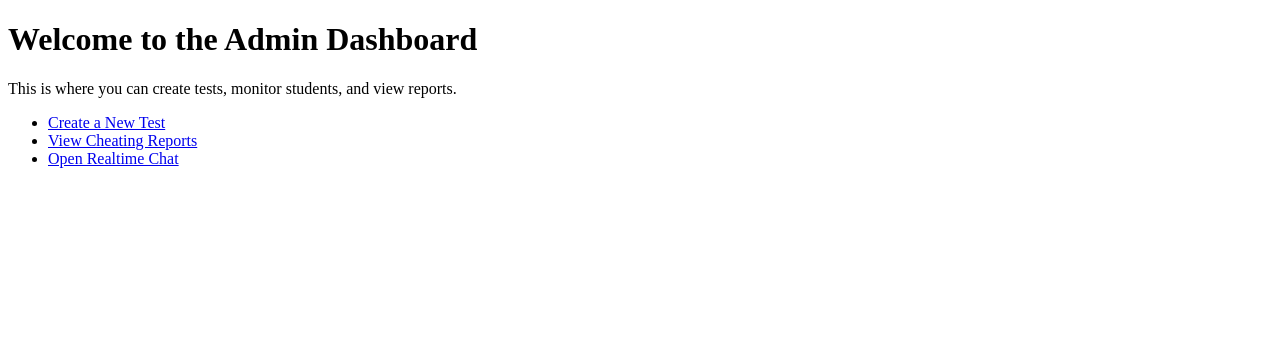
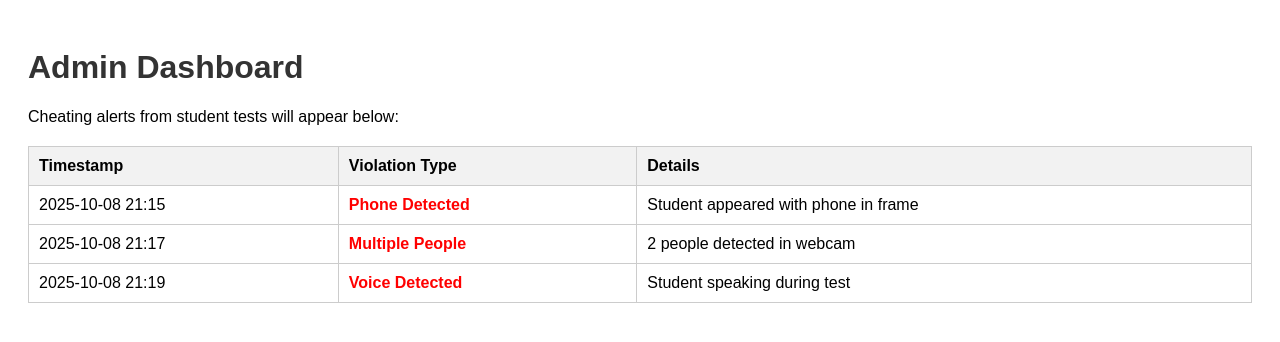
Before and after one commit to RishithaElevate/EasyProc, a Flask app: page /admin_dashboard in a window 1280 px wide. Shown: the top 342 px of the page. Run offline with Flask 3, Linux system fonts and the light colour scheme.

Commit message:
Update admin_dashboard.html

```diff
--- a/templates/admin_dashboard.html
+++ b/templates/admin_dashboard.html
@@ -2,15 +2,58 @@
 <html>
 <head>
     <title>Admin Dashboard</title>
+    <style>
+        body {
+            font-family: Arial, sans-serif;
+            padding: 20px;
+        }
+        h1 {
+            color: #333;
+        }
+        table {
+            width: 100%;
+            border-collapse: collapse;
+            margin-top: 20px;
+        }
+        th, td {
+            border: 1px solid #ccc;
+            padding: 10px;
+            text-align: left;
+        }
+        th {
+            background-color: #f2f2f2;
+        }
+        .alert {
+            color: red;
+            font-weight: bold;
+        }
+    </style>
 </head>
 <body>
-    <h1>Welcome to the Admin Dashboard</h1>
-    <p>This is where you can create tests, monitor students, and view reports.</p>
+    <h1>Admin Dashboard</h1>
+    <p>Cheating alerts from student tests will appear below:</p>
 
-    <ul>
-        <li><a href="/create_test">Create a New Test</a></li>
-        <li><a href="/view_reports">View Cheating Reports</a></li>
-        <li><a href="/chat">Open Realtime Chat</a></li>
-    </ul>
+    <table>
+        <tr>
+            <th>Timestamp</th>
+            <th>Violation Type</th>
+            <th>Details</th>
+        </tr>
+        <tr>
+            <td>2025-10-08 21:15</td>
+            <td class="alert">Phone Detected</td>
+            <td>Student appeared with phone in frame</td>
+        </tr>
+        <tr>
+            <td>2025-10-08 21:17</td>
+            <td class="alert">Multiple People</td>
+            <td>2 people detected in webcam</td>
+        </tr>
+        <tr>
+            <td>2025-10-08 21:19</td>
+            <td class="alert">Voice Detected</td>
+            <td>Student speaking during test</td>
+        </tr>
+    </table>
 </body>
 </html>
```
